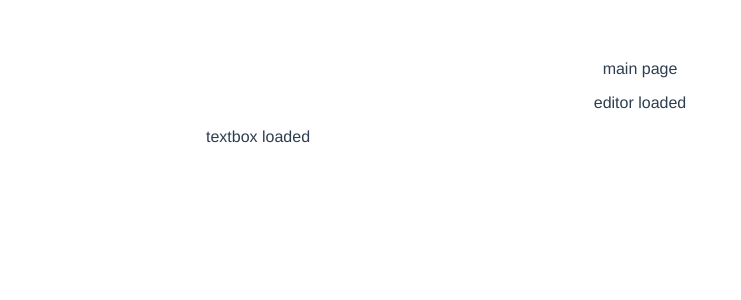
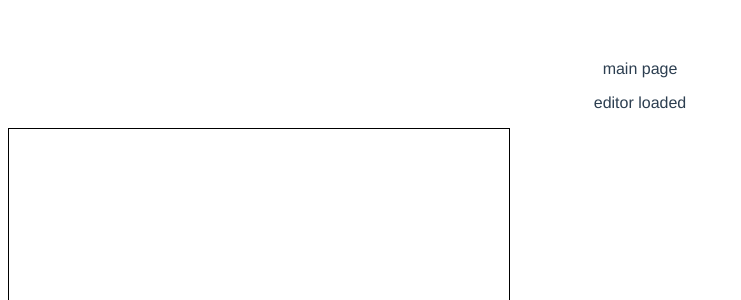
Before and after one commit to Jufebrown/learning-projects, a Vue app in the folder vue-project/text-editor/: page / in a window 1280 px wide. Shown: the top 300 px of the page, without its empty margins (0-741 px from the left). Built offline with nearby package versions, Linux system fonts and the light colour scheme.

Commit message:
add border to textBox

```diff
--- a/vue-project/text-editor/src/components/RichTextBox.vue
+++ b/vue-project/text-editor/src/components/RichTextBox.vue
@@ -1,8 +1,5 @@
 <template>
-  <div class="richTextBox" contenteditable="true">
-    <p>textbox loaded</p>
-
-  </div>
+  <div class="richTextBox" contenteditable="true"></div>
 </template>
 
 <script>
@@ -16,5 +13,6 @@
   .richTextBox {
     width: 500px;
     height: 300px;
+    border: 1px solid black;
   }
 </style>
```
